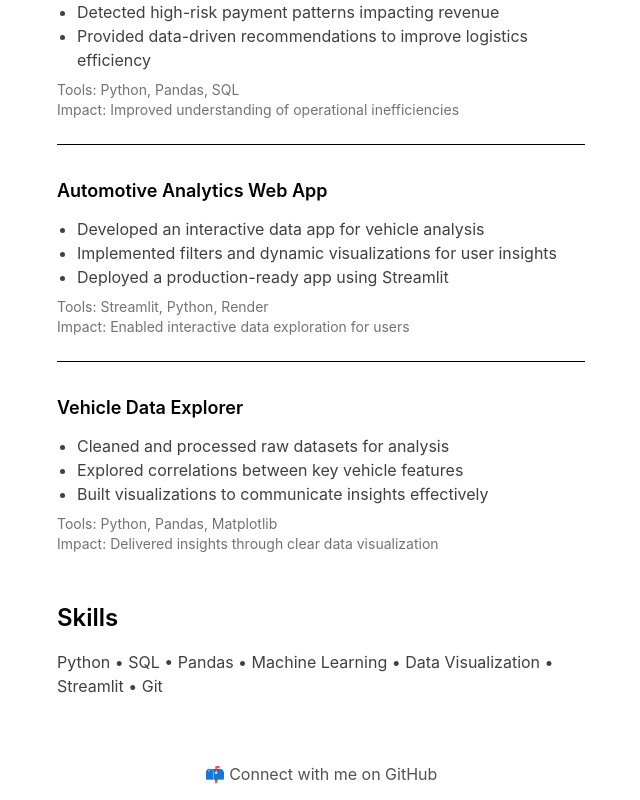
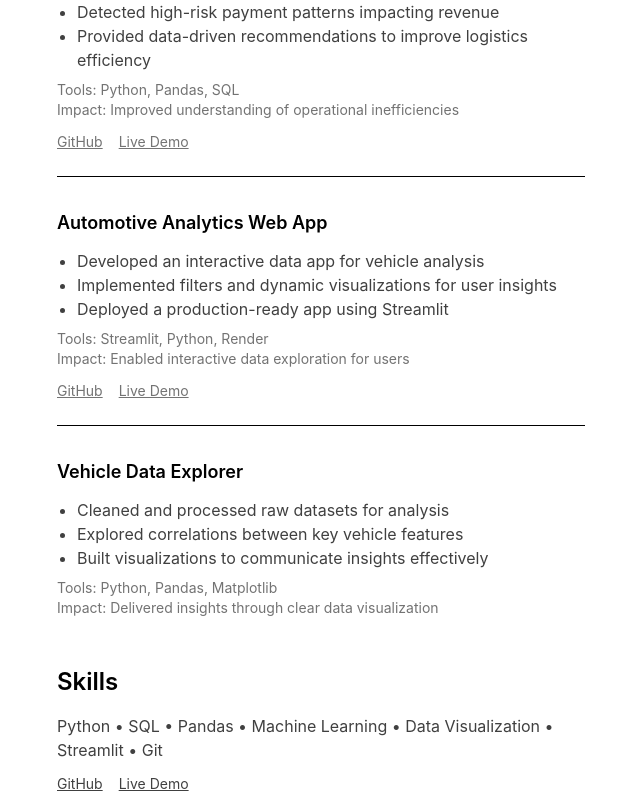
Before and after one commit to Kcruz4/portfolio-starter-kit, a Next.js app: page / in a window 1280 px wide. Shown: the part 800-1600 px from the top of the page, without its empty margins (319-959 px from the left). Built offline with nearby package versions, Linux system fonts and the light colour scheme.

Commit message:
Update page.tsx

```diff
--- a/app/page.tsx
+++ b/app/page.tsx
@@ -59,6 +59,14 @@ export default function Page() {
 
           <p className="text-sm text-neutral-500">
             Impact: Improved understanding of operational inefficiencies
+            <div className="mt-3 flex gap-4 text-sm">
+  <a href="https://github.com/TU_USUARIO/TU_REPO" className="underline">
+    GitHub
+  </a>
+  <a href="https://TU-APP-DEPLOY.com" className="underline">
+    Live Demo
+  </a>
+</div>
           </p>
         </div>
 
@@ -80,6 +88,14 @@ export default function Page() {
 
           <p className="text-sm text-neutral-500">
             Impact: Enabled interactive data exploration for users
+            <div className="mt-3 flex gap-4 text-sm">
+  <a href="https://github.com/TU_USUARIO/TU_REPO" className="underline">
+    GitHub
+  </a>
+  <a href="https://TU-APP-DEPLOY.com" className="underline">
+    Live Demo
+  </a>
+</div>
           </p>
         </div>
 
@@ -111,6 +127,14 @@ export default function Page() {
 
         <p className="text-neutral-700">
           Python • SQL • Pandas • Machine Learning • Data Visualization • Streamlit • Git
+          <div className="mt-3 flex gap-4 text-sm">
+  <a href="https://github.com/TU_USUARIO/TU_REPO" className="underline">
+    GitHub
+  </a>
+  <a href="https://TU-APP-DEPLOY.com" className="underline">
+    Live Demo
+  </a>
+</div>
         </p>
       </div>
 
```
